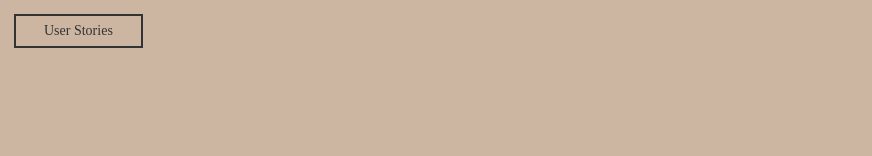
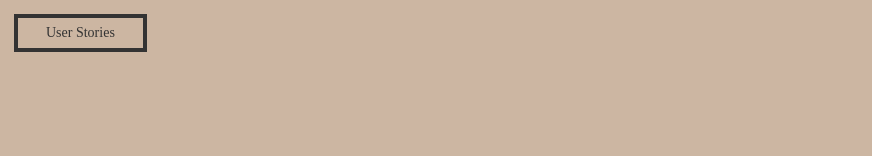
Before and after one commit to kevink520/stockchecker, a website: page views/index.html in a window 1280 px wide. In both pictures the pointer is over the button "User Stories". Shown: the top 156 px of the page, without its empty margins (0-872 px from the left). Drawn offline with Linux system fonts and the light colour scheme; files that its build step writes are made by us from their sources; files whose address does not match are found by name.

Commit message:
Added button hover effect

```diff
--- a/public/style.css
+++ b/public/style.css
@@ -210,3 +210,13 @@ button[type="submit"] {
   margin-top: 0;
   text-align: center;
 }
+
+button {
+  cursot: pointer;
+  transition: 0.35s;
+}
+
+button:hover,
+button:focus {
+  border-width: 4px;
+}
```
